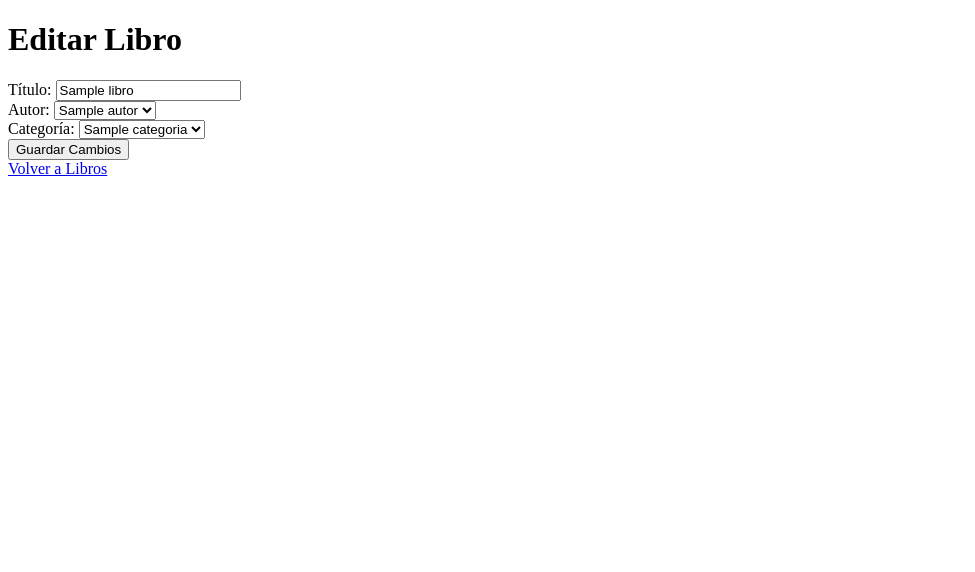
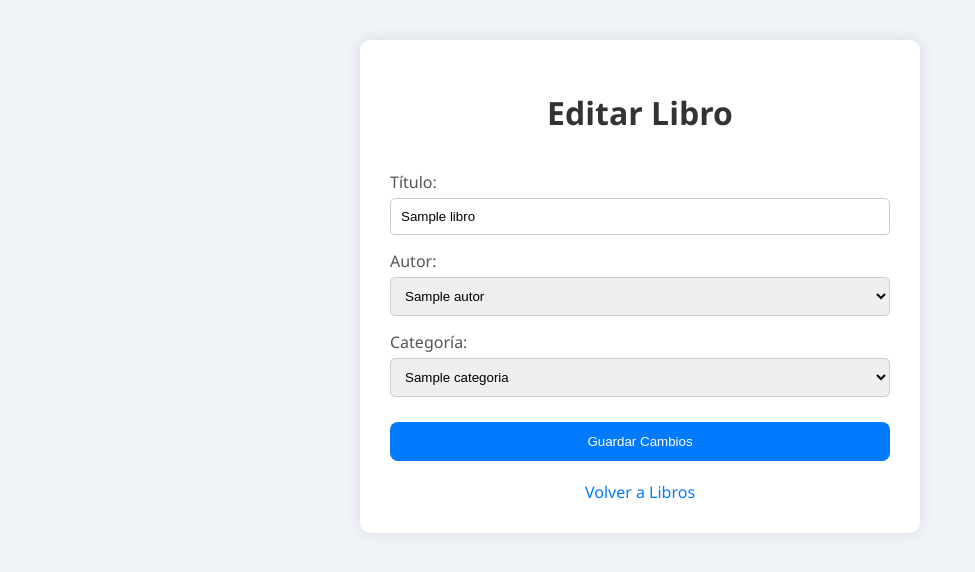
Before and after one commit to IsmeniaIMGO/ComputacionNube, a Flask app: template sitioWebBiblioteca/src/templates/editar_libro.html in a window 1280 px wide. Shown: the top 572 px of the page, without its empty margins (0-975 px from the left). Run offline with Flask 3, Linux system fonts and the light colour scheme; the template is opened without the code that fills it: most values are stand-ins (such as "Sample title", 1, 10 or a date in 2020).

Commit message:
correcion

```diff
--- a/sitioWebBiblioteca/src/templates/editar_libro.html
+++ b/sitioWebBiblioteca/src/templates/editar_libro.html
@@ -3,35 +3,109 @@
 <head>
     <meta charset="UTF-8">
     <title>Editar Libro</title>
+    <style>
+        body {
+            font-family: 'Segoe UI', Tahoma, Geneva, Verdana, sans-serif;
+            background-color: #f0f4f8;
+            margin: 0;
+            padding: 40px;
+        }
+
+        .container {
+            max-width: 500px;
+            margin: auto;
+            background-color: white;
+            padding: 30px;
+            border-radius: 10px;
+            box-shadow: 0 0 15px rgba(0, 0, 0, 0.1);
+        }
+
+        h1 {
+            text-align: center;
+            color: #333;
+        }
+
+        form {
+            display: flex;
+            flex-direction: column;
+        }
+
+        label {
+            margin-top: 15px;
+            color: #555;
+        }
+
+        input, select {
+            padding: 10px;
+            border-radius: 5px;
+            border: 1px solid #ccc;
+            margin-top: 5px;
+        }
+
+        button {
+            margin-top: 25px;
+            padding: 12px;
+            background-color: #007bff;
+            color: white;
+            border: none;
+            border-radius: 8px;
+            cursor: pointer;
+            transition: background-color 0.3s;
+        }
+
+        button:hover {
+            background-color: #0056b3;
+        }
+
+        a {
+            display: block;
+            text-align: center;
+            margin-top: 20px;
+            color: #007bff;
+            text-decoration: none;
+        }
+
+        a:hover {
+            text-decoration: underline;
+        }
+
+        .error {
+            color: red;
+            text-align: center;
+            margin-bottom: 15px;
+        }
+    </style>
 </head>
 <body>
+    <div class="container">
         <h1>Editar Libro</h1>
 
         {% if error %}
-        <p style="color: red;">{{ error }}</p>
+            <p class="error">{{ error }}</p>
         {% endif %}
 
         <form method="post">
             <label for="titulo">Título:</label>
-        <input type="text" id="titulo" name="titulo" value="{{ libro.titulo }}" required><br>
+            <input type="text" id="titulo" name="titulo" value="{{ libro.titulo }}" required>
 
             <label for="autor_id">Autor:</label>
             <select id="autor_id" name="autor_id" required>
                 {% for autor in autores %}
                 <option value="{{ autor.id }}" {% if autor.id == libro.autor_id %}selected{% endif %}>{{ autor.nombre }}</option>
                 {% endfor %}
-        </select><br>
+            </select>
 
             <label for="categoria_id">Categoría:</label>
             <select id="categoria_id" name="categoria_id" required>
                 {% for categoria in categorias %}
                 <option value="{{ categoria.id }}" {% if categoria.id == libro.categoria_id %}selected{% endif %}>{{ categoria.nombre }}</option>
                 {% endfor %}
-        </select><br>
+            </select>
 
             <button type="submit">Guardar Cambios</button>
         </form>
 
         <a href="/libros">Volver a Libros</a>
+    </div>
 </body>
 </html>
```
Also changed, not shown: sitioWebBiblioteca/src/db/connection.py (deleted), sitioWebBiblioteca/src/models/autor.py (deleted), sitioWebBiblioteca/src/models/categoria.py (deleted), sitioWebBiblioteca/src/models/libro.py (deleted), sitioWebBiblioteca/src/routes/__init__.py (deleted). Lines whose indentation alone changed are shown as unchanged.
